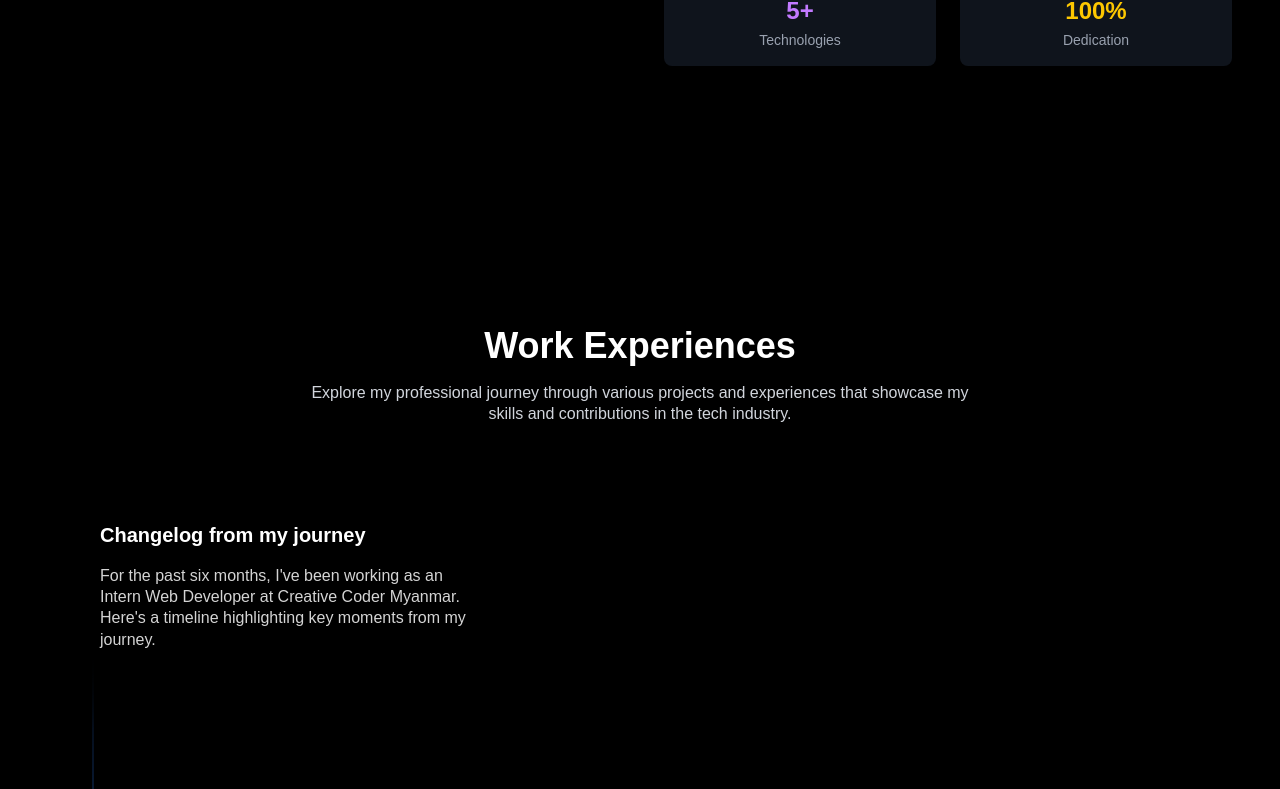
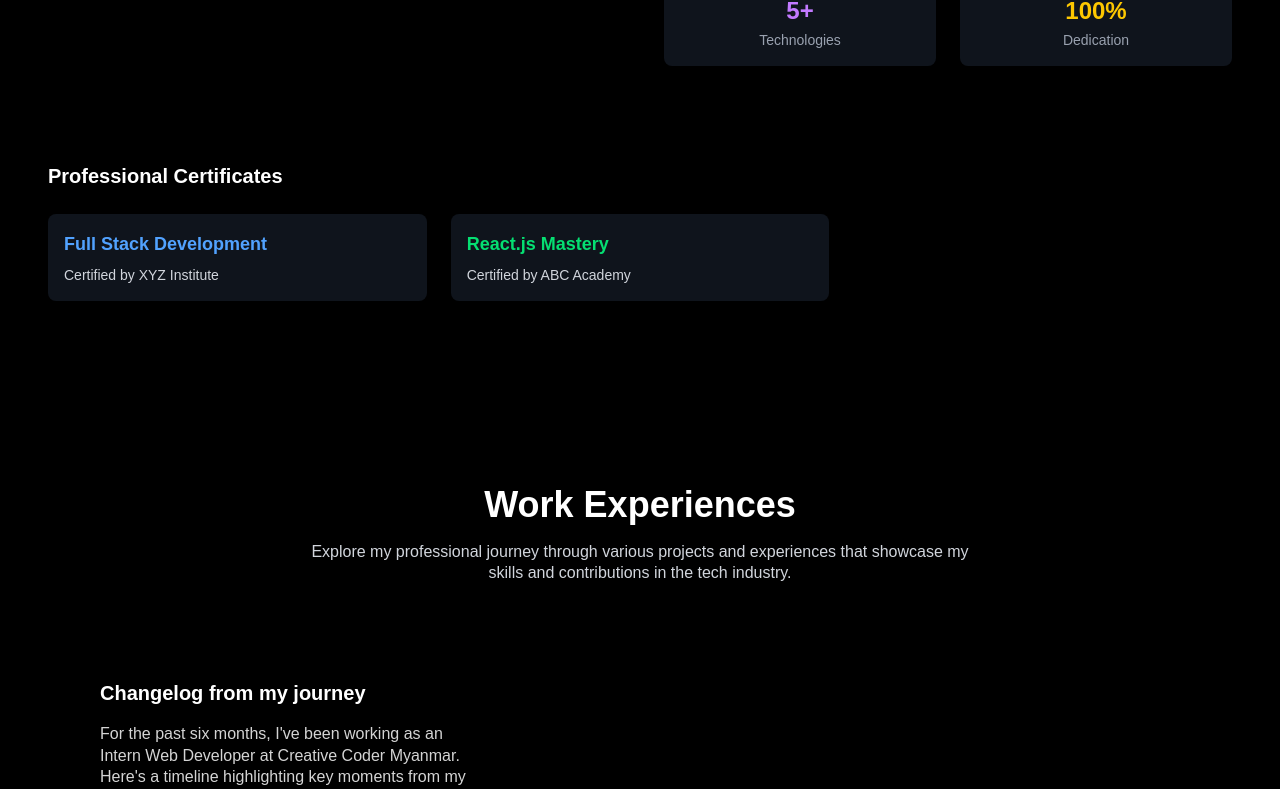
Before and after one commit to kudae3/portfolio, a Next.js app: page / in a window 1280 px wide. Shown: the part 1454-2243 px from the top of the page. Built offline with nearby package versions, Linux system fonts and the light colour scheme.

Commit message:
Add margin to About component layout and include Professional Certificates section

```diff
--- a/src/app/components/About.tsx
+++ b/src/app/components/About.tsx
@@ -6,7 +6,7 @@ import CountUp from "./ui/count-up";
 const About = () => {
   return (
     <section className="container">
-      <div className="px-7">
+      <div className="px-7 mb-10 md:mb-20">
         {/* Section Header */}
         <div className="text-center mb-24">
           <h2 className="text-3xl md:text-4xl font-bold text-white mb-4">
@@ -19,7 +19,7 @@ const About = () => {
         </div>
 
         {/* Main Content */}
-        <div className="grid md:grid-cols-2 gap-12 items-start">
+        <div className="grid md:grid-cols-2 gap-12 items-start mb-24">
           {/* Left Column - Personal Info */}
           <AnimatedContent direction="horizontal" reverse={true}>
             <div className="space-y-6">
@@ -200,6 +200,31 @@ const About = () => {
             </div>
           </AnimatedContent>
         </div>
+
+        {/* Certificates */}
+        <div>
+          <h3 className="text-xl font-semibold text-white mb-6">
+            Professional Certificates
+          </h3>
+          <div className="grid grid-cols-1 sm:grid-cols-2 md:grid-cols-3 gap-6">
+            <div className="bg-gray-800/50 p-4 rounded-lg">
+              <h4 className="text-lg font-semibold text-blue-400 mb-2">
+                Full Stack Development
+              </h4>
+              <p className="text-gray-300 text-xs md:text-[14px]">
+                Certified by XYZ Institute
+              </p>
+            </div>
+            <div className="bg-gray-800/50 p-4 rounded-lg">
+              <h4 className="text-lg font-semibold text-green-400 mb-2">
+                React.js Mastery
+              </h4>
+              <p className="text-gray-300 text-xs md:text-[14px]">
+                Certified by ABC Academy
+              </p>
+            </div>
+          </div>
+        </div>
       </div>
     </section>
   );
```
